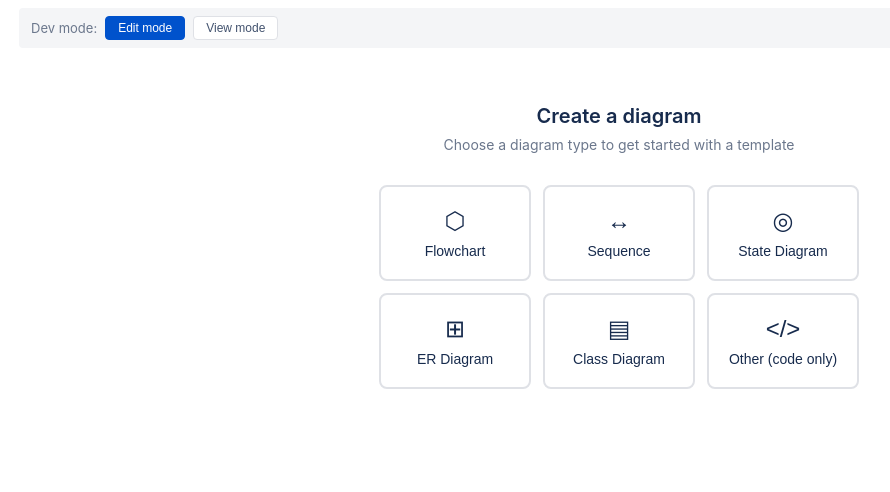
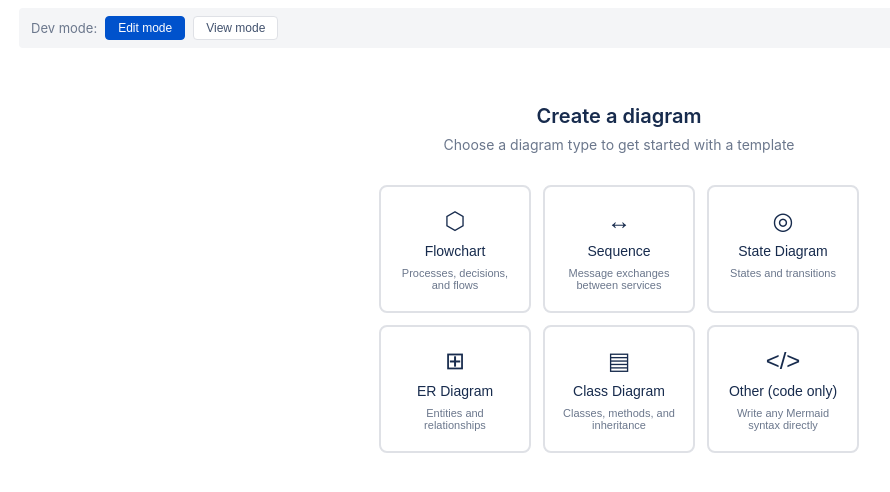
Before and after one commit to didrikpa/mermaid-flow, a React (Vite) app in the folder src/frontend/: page / in a window 1280 px wide. Shown: the top 492 px of the page, without its empty margins (21-911 px from the left). Built offline with nearby package versions, Linux system fonts and the light colour scheme.

Commit message:
Add one-line descriptions to diagram type picker
Each type button now shows a short description below its label (e.g.
"Processes, decisions, and flows") to help users pick the right type.

```diff
--- a/src/frontend/src/components/DiagramTypePicker.tsx
+++ b/src/frontend/src/components/DiagramTypePicker.tsx
@@ -14,6 +14,15 @@ const TYPE_ICONS: Record<DiagramType, string> = {
   er: '⊞',
   class: '▤',
   other: '</>',
+};
+
+const TYPE_DESCRIPTIONS: Record<DiagramType, string> = {
+  flowchart: 'Processes, decisions, and flows',
+  sequence: 'Message exchanges between services',
+  state: 'States and transitions',
+  er: 'Entities and relationships',
+  class: 'Classes, methods, and inheritance',
+  other: 'Write any Mermaid syntax directly',
 };
 
 export const DiagramTypePicker: React.FC<DiagramTypePickerProps> = ({ onSelect }) => {
@@ -82,7 +91,8 @@ export const DiagramTypePicker: React.FC<DiagramTypePickerProps> = ({ onSelect }
             }}
           >
             <span style={{ fontSize: 24 }}>{TYPE_ICONS[type]}</span>
-            {DIAGRAM_LABELS[type]}
+            <span>{DIAGRAM_LABELS[type]}</span>
+            <span style={{ fontSize: 11, color: '#6b778c', fontWeight: 400 }}>{TYPE_DESCRIPTIONS[type]}</span>
           </button>
         ))}
       </div>
```
